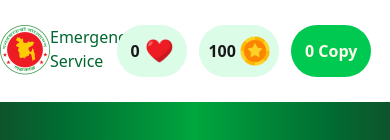
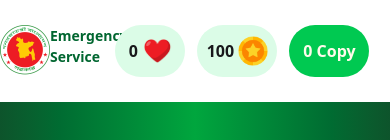
Before and after one commit to TuyanJamamim/PH-Assignment-5, a plain HTML site: page index.html in a window 390 px wide. Shown: the top 140 px of the page. Drawn offline with nearby package versions, Linux system fonts and the light colour scheme.

Commit message:
little Responsive changes

```diff
--- a/index.html
+++ b/index.html
@@ -19,9 +19,9 @@
         <div class="md:w-[1920px] sm:w-[640px] md:h-[100px] sm:h-[150px] flex md:justify-between md:items-center ">
 
             <!--left side main vox -->
-            <div class=" md:w-[195px] sm:w-[80px] h-[50px] my-[25px]  flex md:justify-center md:gap-[10px] md:ml-0 sm:ml-2">
+            <div class=" md:w-[195px] sm:w-[80px] h-[50px] my-[25px]  flex md:justify-center md:gap-[10px] ">
                 <img src="assets/logo.png" alt="">
-                <h1 class="md:text-[16px] sm:text-[5px] md:font-bold sm:font-bold
+                <h1 class="text-[14px] font-bold
             text-green-800">Emergency <br> Service</h1>
             </div>
 
```
